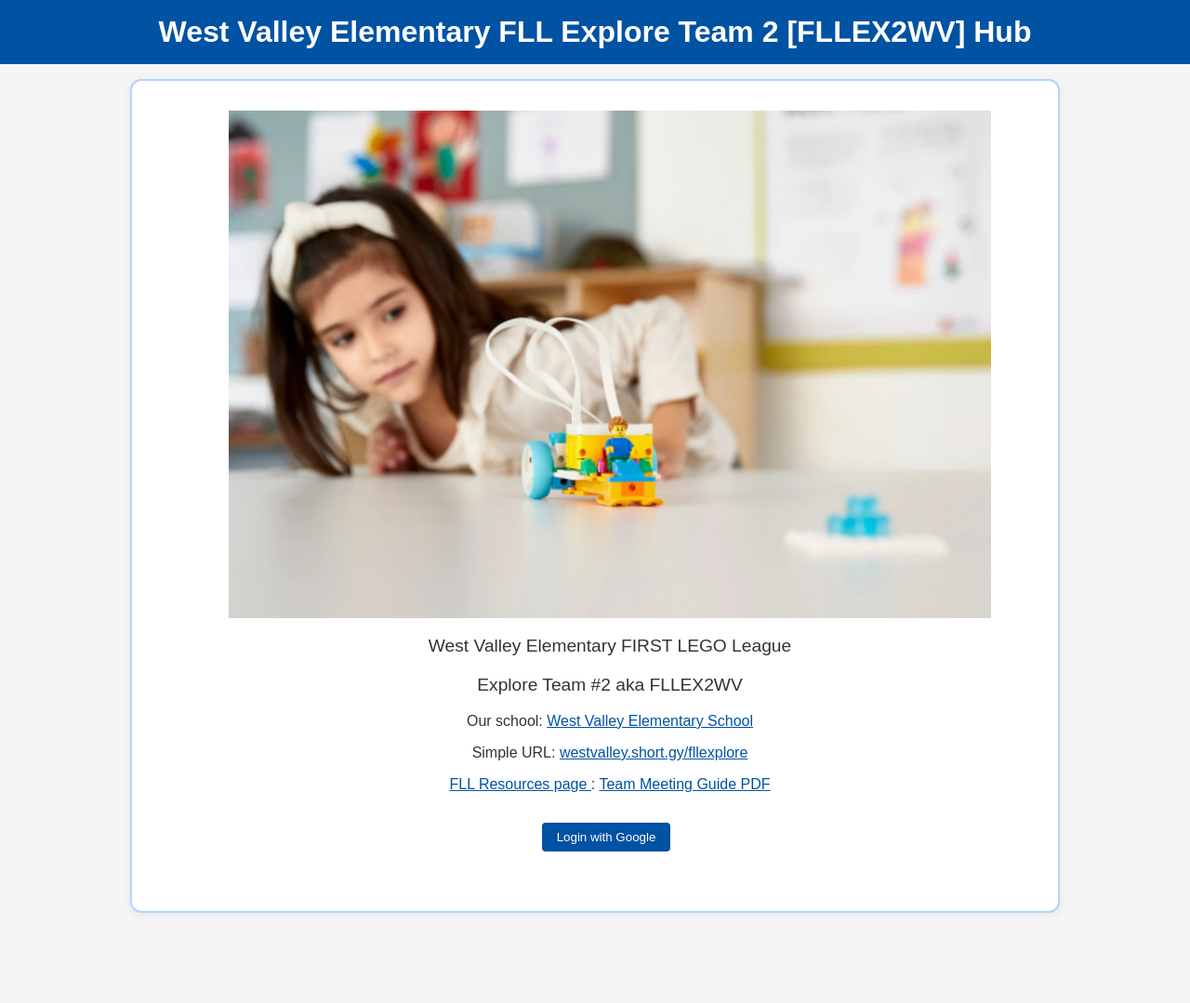
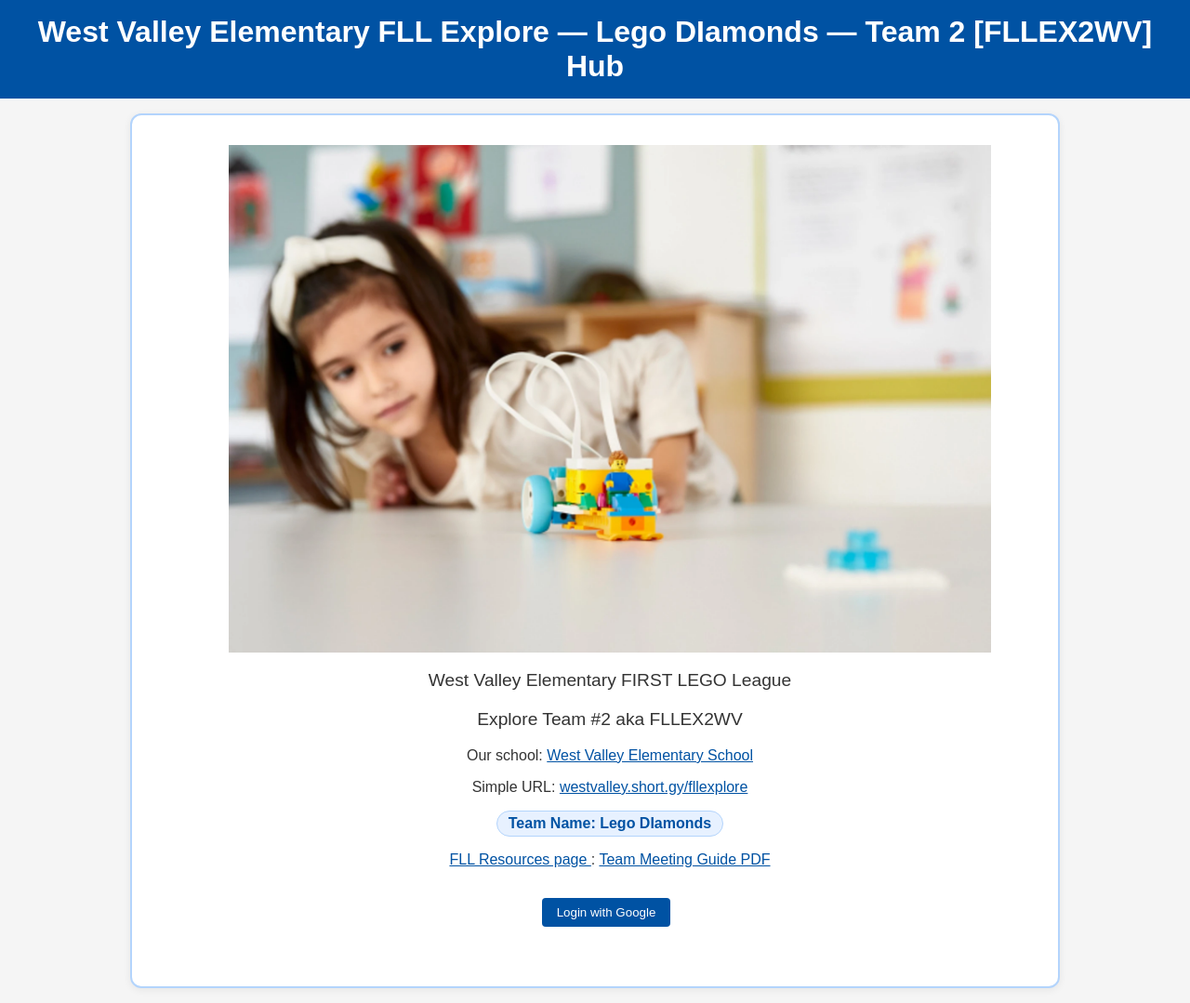
Before and after one commit to vikasy/fll-explore-team-hub, a website: page index.html in a window 1280 px wide. Shown: the whole page at 93% size. Before the commit the page ends 998 px from the top, so only its background shows below. Drawn offline with Linux system fonts and the light colour scheme; no server answers.

Commit message:
UI: add team name 'Lego DIamonds' to page title, header, and welcome badge

```diff
--- a/index.html
+++ b/index.html
@@ -38,7 +38,7 @@
   -->
   <meta charset="UTF-8" />
   <meta name="viewport" content="width=device-width, initial-scale=1.0" />
-  <title>WV FLL Explore FLLEX2WV Hub</title>
+  <title>Lego DIamonds | WV FLL Explore FLLEX2WV Hub</title>
   <!--
     This simple static portal provides a central hub for a FIRST LEGO League Explore team.
     It loads a season timeline and a roster from CSV files in the same directory and
@@ -218,7 +218,7 @@
 
 <body>
   <header style="background:#0052a3;color:#fff;padding:1rem;text-align:center;">
-    <h1 style="margin:0;">West Valley Elementary FLL Explore Team 2 [FLLEX2WV] Hub</h1>
+    <h1 style="margin:0;">West Valley Elementary FLL Explore — Lego DIamonds — Team 2 [FLLEX2WV] Hub</h1>
   </header>
   <div class="main-bounding-box">
   <main>
@@ -239,6 +239,9 @@
       <a href="https://westvalley.short.gy/fllexplore" target="_blank" style="color: var(--primary-color); text-decoration: underline;">
         westvalley.short.gy/fllexplore
       </a>
+    </p>
+    <p style="text-align:center;margin-top:0.5rem;">
+      <span style="display:inline-block;background:#e7f1ff;color:#0052a3;border:1px solid #b3d4fc;border-radius:999px;padding:0.25rem 0.75rem;font-weight:bold;">Team Name: Lego DIamonds</span>
     </p>
     <!-- Resource links -->
     <p style="text-align:center;">
```
